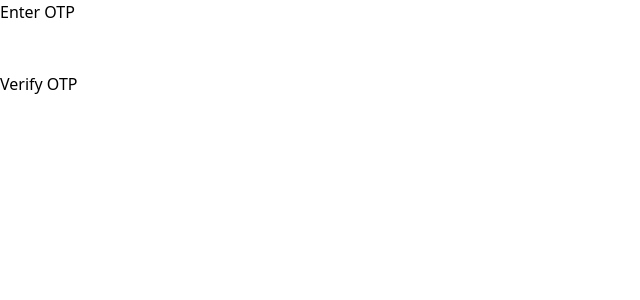
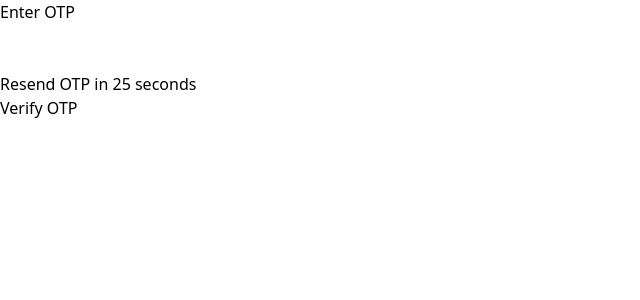
Before and after one commit to subham007-coder/Full-Stack-Music, a React (Vite) app in the folder Music-Frontend/: page /verify-otp in a window 1280 px wide. Shown: the top 300 px of the page, without its empty margins (0-640 px from the left). Built offline with nearby package versions, Linux system fonts and the light colour scheme.

Commit message:
add resend OTP feature

```diff
--- a/Music-Frontend/src/Components/CreateAccount.jsx
+++ b/Music-Frontend/src/Components/CreateAccount.jsx
@@ -39,6 +39,7 @@ const CreateAccount = () => {
         },
         gender: formData.gender,
       });
+      localStorage.setItem('email', formData.email); // Store email in localStorage
       navigate('/verify-otp'); // Redirect to OTP verification page
     } catch (error) {
       console.error("Registration error:", error);
--- a/Music-Frontend/src/Components/VerifyOTP.jsx
+++ b/Music-Frontend/src/Components/VerifyOTP.jsx
@@ -1,11 +1,25 @@
-import React, { useState } from 'react';
+import React, { useState, useEffect } from 'react';
 import { useNavigate } from 'react-router-dom';
 import axios from 'axios';
 
 const VerifyOTP = () => {
   const [otp, setOtp] = useState(['', '', '', '', '', '']);
   const [error, setError] = useState('');
+  const [timer, setTimer] = useState(30); // Set OTP expiry time in seconds
+  const [isResendDisabled, setIsResendDisabled] = useState(true);
   const navigate = useNavigate();
+
+  useEffect(() => {
+    let interval = null;
+    if (timer > 0) {
+      interval = setInterval(() => {
+        setTimer((prev) => prev - 1);
+      }, 1000);
+    } else {
+      setIsResendDisabled(false);
+    }
+    return () => clearInterval(interval);
+  }, [timer]);
 
   const handleChange = (e, index) => {
     const value = e.target.value;
@@ -30,6 +44,11 @@ const VerifyOTP = () => {
     e.preventDefault();
     const otpString = otp.join('');
 
+    if (otpString.length < 6) {
+      setError('Please enter a valid 6-digit OTP');
+      return;
+    }
+
     try {
       const response = await axios.post('https://full-stack-music-backend.onrender.com/api/auth/verify-otp', {
         otp: otpString
@@ -43,8 +62,28 @@ const VerifyOTP = () => {
         navigate('/choose-artists');
       }
     } catch (error) {
-      console.error("OTP verification error:", error);
+      console.error('OTP verification error:', error);
       setError(error.response?.data?.message || 'Invalid OTP');
+    }
+  };
+
+  const handleResendOTP = async () => {
+    try {
+      setError('');
+      setIsResendDisabled(true);
+      setTimer(30); // Reset the timer
+
+      // Retrieve the email from localStorage
+      const email = localStorage.getItem('email');
+      if (!email) {
+        throw new Error('Email is not available for resending OTP');
+      }
+
+      await axios.post('https://full-stack-music-backend.onrender.com/api/auth/resend-otp', { email });
+      setError('OTP resent successfully. Please check your email.');
+    } catch (error) {
+      console.error('Error resending OTP:', error);
+      setError(error.response?.data?.message || 'Failed to resend OTP. Please try again.');
     }
   };
 
@@ -53,7 +92,7 @@ const VerifyOTP = () => {
       <form onSubmit={handleVerify} className="flex flex-col items-center">
         <h1 className="text-2xl mb-6">Enter OTP</h1>
         {error && <div className="text-red-500 mb-4">{error}</div>}
-        <div className="flex space-x-2">
+        <div className="flex space-x-2 mb-4">
           {otp.map((digit, index) => (
             <input
               key={index}
@@ -67,7 +106,23 @@ const VerifyOTP = () => {
             />
           ))}
         </div>
-        <button type="submit" className="mt-6 bg-green-500 hover:bg-green-600 text-black font-bold py-2 px-4 rounded">
+        <div className="text-sm mb-4">
+          {isResendDisabled ? (
+            <span className="text-gray-500">Resend OTP in {timer} seconds</span>
+          ) : (
+            <button
+              type="button"
+              onClick={handleResendOTP}
+              className="text-green-500 hover:underline"
+            >
+              Resend OTP
+            </button>
+          )}
+        </div>
+        <button
+          type="submit"
+          className="mt-4 bg-green-500 hover:bg-green-600 text-black font-bold py-2 px-4 rounded"
+        >
           Verify OTP
         </button>
       </form>
```
Also changed, not shown: 1 other file (tests, documents, lock files or other folders).
